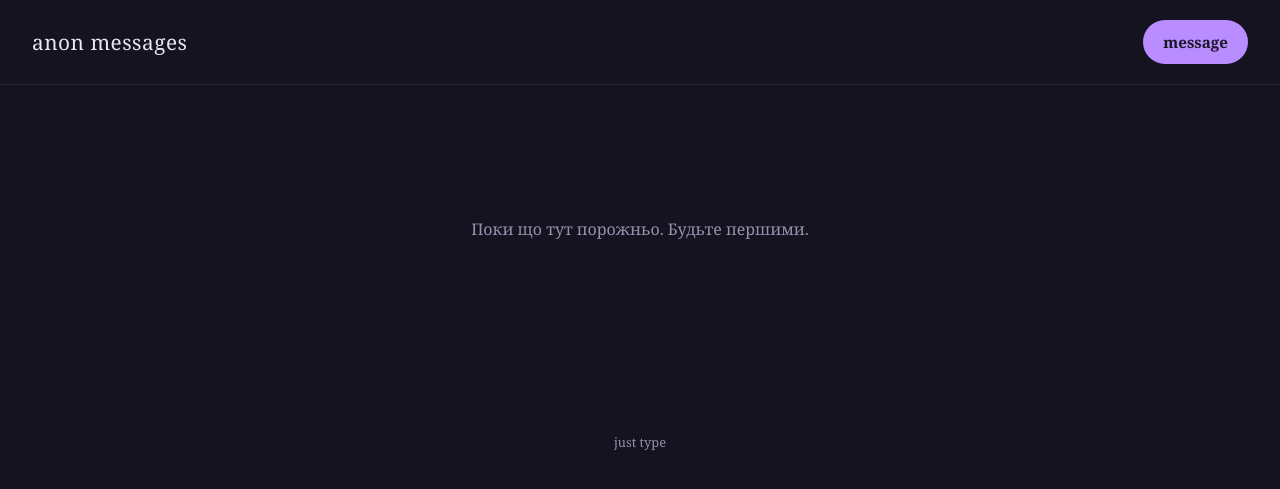
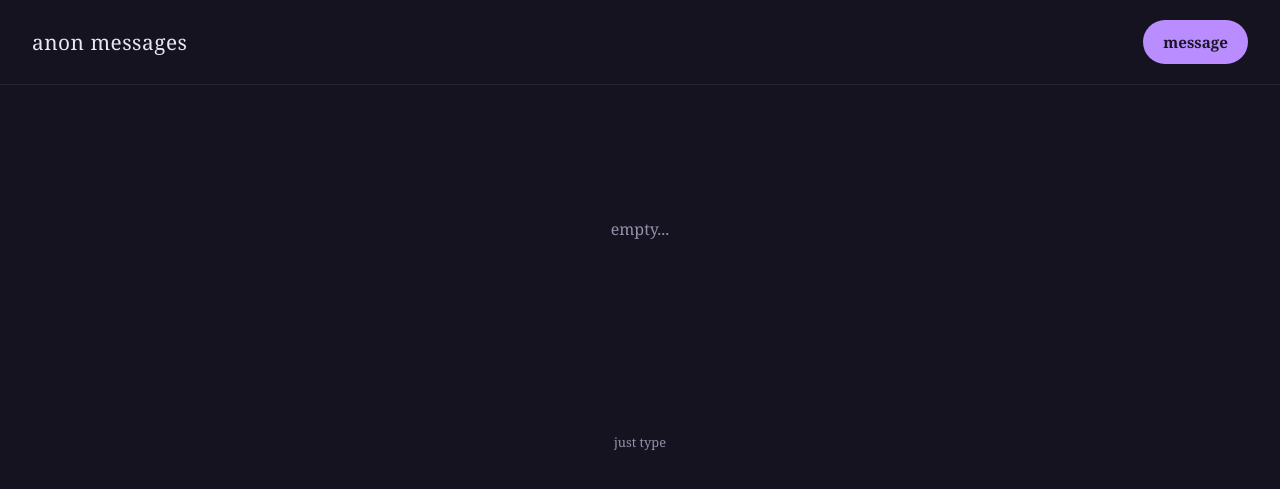
Before and after one commit to dizmr/AWS_CHAN, a Django app: page / in a window 1280 px wide. Shown: the top 489 px of the page. Run offline with Django 5.2, Linux system fonts and the light colour scheme; data that the repository does not hold is empty.

Commit message:
index.html

```diff
--- a/board/templates/board/index.html
+++ b/board/templates/board/index.html
@@ -14,7 +14,7 @@
                 </div>
             </article>
         {% empty %}
-            <p class="empty-state">Поки що тут порожньо. Будьте першими.</p>
+            <p class="empty-state">empty...</p>
         {% endfor %}
     </div>
 
```
